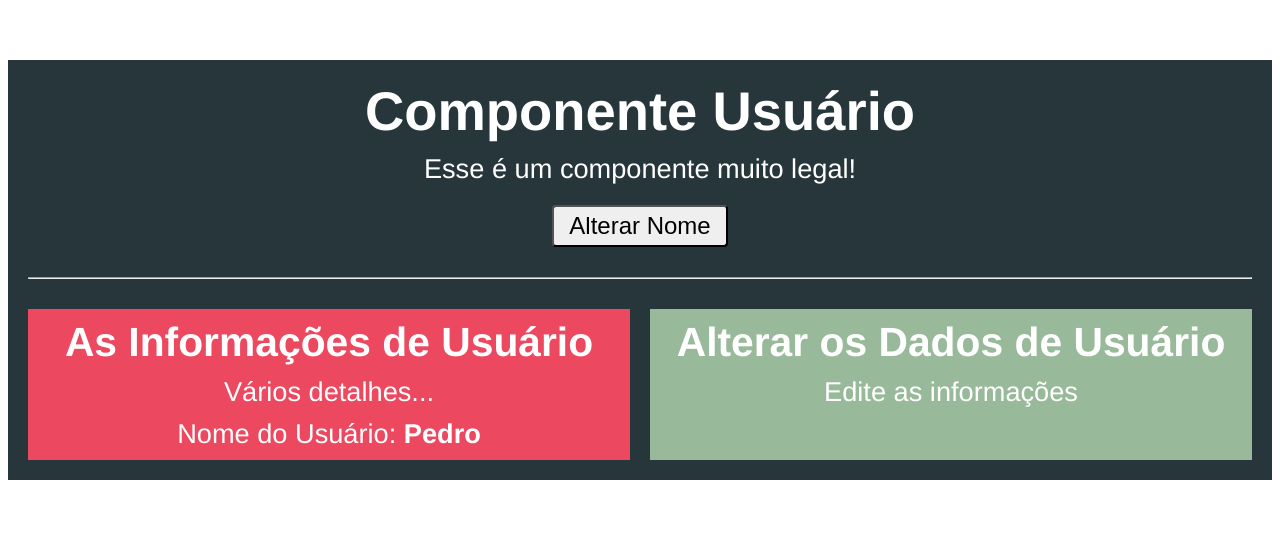
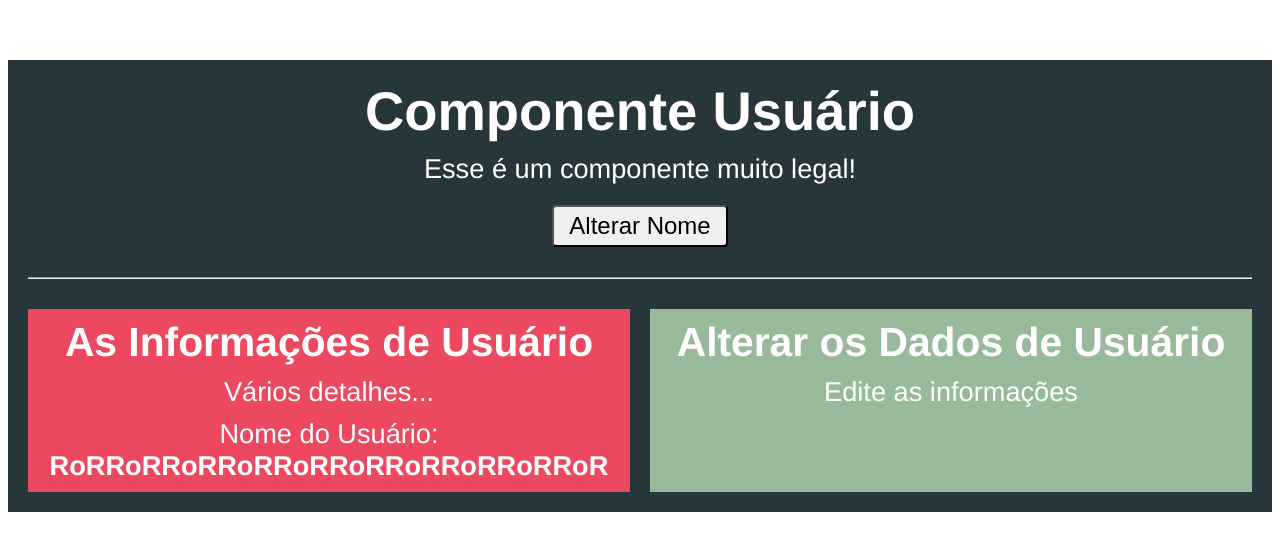
Before and after one commit to Rodrigolmg/vue-components, a Vue app in the folder comunicacao/: page / in a window 1280 px wide. Shown: the top 550 px of the page. Built offline with nearby package versions, Linux system fonts and the light colour scheme.

Commit message:
Props as Object

```diff
--- a/comunicacao/src/components/Usuario.vue
+++ b/comunicacao/src/components/Usuario.vue
@@ -5,7 +5,7 @@
         <button @click="changeName">Alterar Nome</button>
         <hr>
         <div class="componentes">
-            <app-usuario-info :name="name" />
+            <app-usuario-info />
             <app-usuario-editar />
         </div>
     </div>
--- a/comunicacao/src/components/UsuarioInfo.vue
+++ b/comunicacao/src/components/UsuarioInfo.vue
@@ -2,13 +2,27 @@
     <div class="componente">
         <h2>As Informações de Usuário</h2>
         <p>Vários detalhes...</p>
-        <p>Nome do Usuário: <strong>{{ name }}</strong></p>
+        <p>Nome do Usuário: <strong>{{ reverseName() }}</strong></p>
     </div>
 </template>
 
 <script>
 export default {
-    props: ['name']
+    props: {
+        name: {
+            type: String,
+            // required: true,
+            // default: 'Anônimo'
+            default: function() {
+                return Array(10).fill('RoR').join('')
+            }
+        }
+    },
+    methods: {
+        reverseName(){
+            return this.name.split('').reverse().join('')
+        }
+    }
 }
 </script>
 
```
